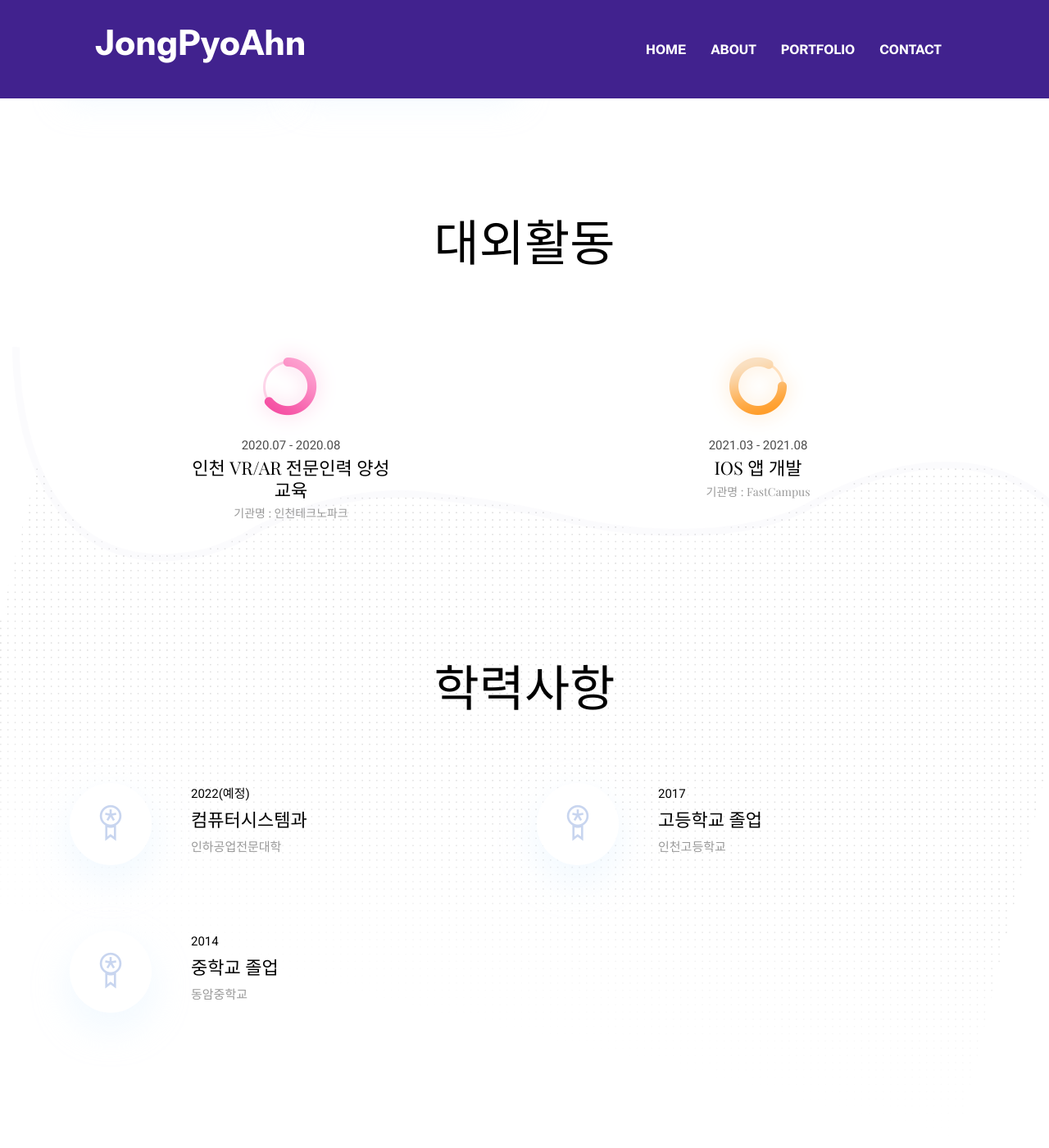
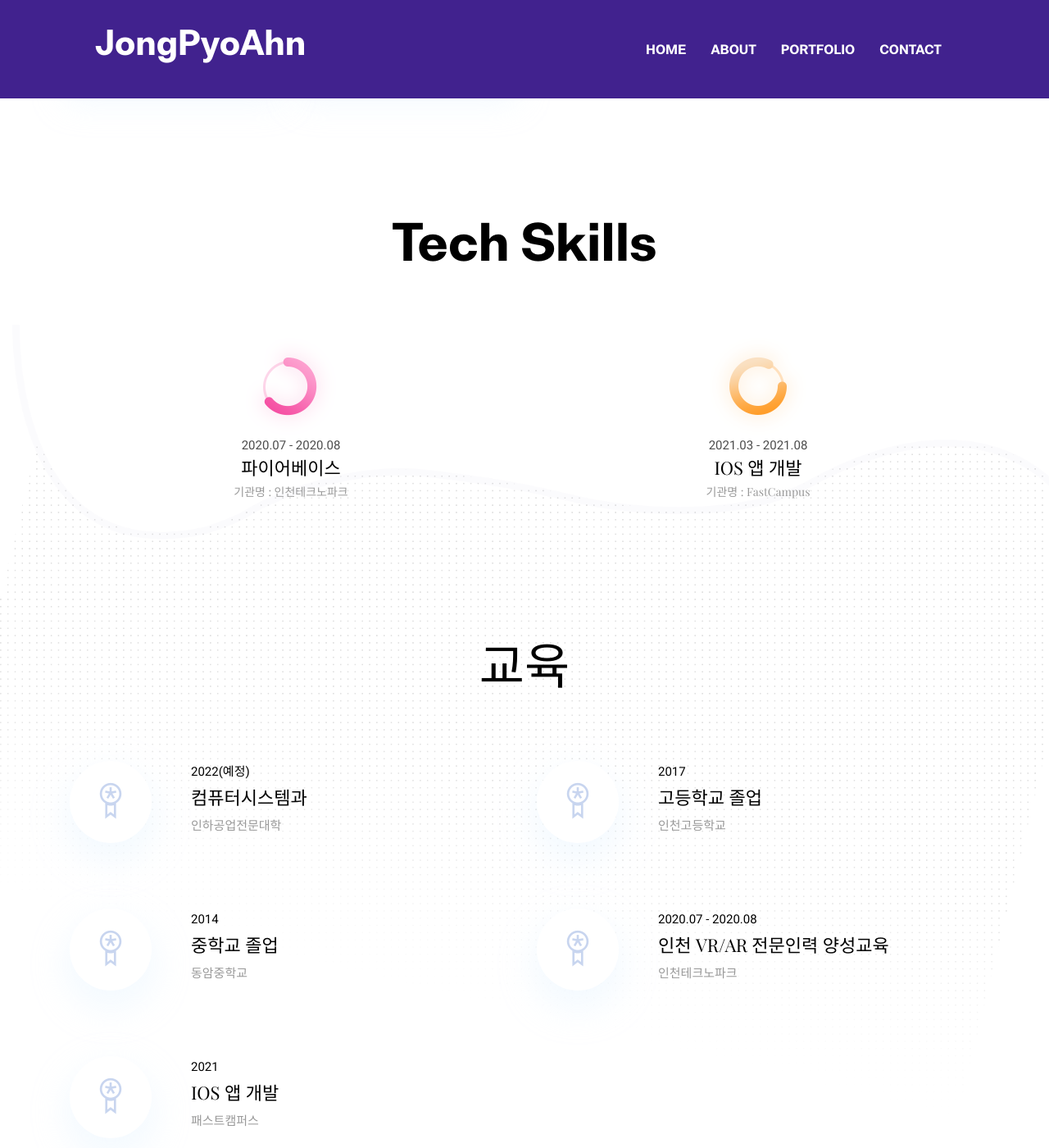
Before and after one commit to JongPyoAhn/JongPyoAhn.github.io, a Jekyll site: the page built from index.html, in a window 1280 px wide and 1400 px high, scrolled down 1762 px. Shown: the whole window at 82% size. Built offline with Jekyll 4.4.1, drawn with Linux system fonts in a browser that asks for light colours; nearby versions of some CDN libraries.

Commit message:
blogdelete

```diff
--- a/_data/settings.yml
+++ b/_data/settings.yml
@@ -109,9 +109,9 @@ skills:
 #-------------------------------
 # Exprerience Section
 
-experience-title: 대외활동
+experience-title: Tech Skills
 experience:
-- {name: 인천 VR/AR 전문인력 양성교육, icon: 'icon-1.png', date: '2020.07 - 2020.08', organization: '기관명 : 인천테크노파크'}
+- {name: 파이어베이스, icon: 'icon-1.png', date: '2020.07 - 2020.08', organization: '기관명 : 인천테크노파크'}
 - {name: IOS 앱 개발, icon: 'icon-2.png', date: '2021.03 - 2021.08', organization: '기관명 : FastCampus'}
 #- {name: Senior UI Designer, icon: 'icon-3.png', date: 'Sep 2014 - Present', organization: 'THEMEFISHER'}
 
@@ -119,13 +119,13 @@ experience:
 #-------------------------------
 # Education Section
 
-education-title: 학력사항
+education-title: 교육
 education:
-#- {name: M, date: '2006', organization: 'Masassusets Institute of Technology'}
 - {name: 컴퓨터시스템과, date: '2022(예정)', organization: '인하공업전문대학'}
 - {name: 고등학교 졸업, date: '2017', organization: '인천고등학교'}
 - {name: 중학교 졸업, date: '2014', organization: '동암중학교'}
-
+- {name: 인천 VR/AR 전문인력 양성교육, date: '2020.07 - 2020.08', organization: '인천테크노파크'}
+- {name: IOS 앱 개발, date: '2021', organization: '패스트캠퍼스'}
 
 #-------------------------------
 # Services Section
```
